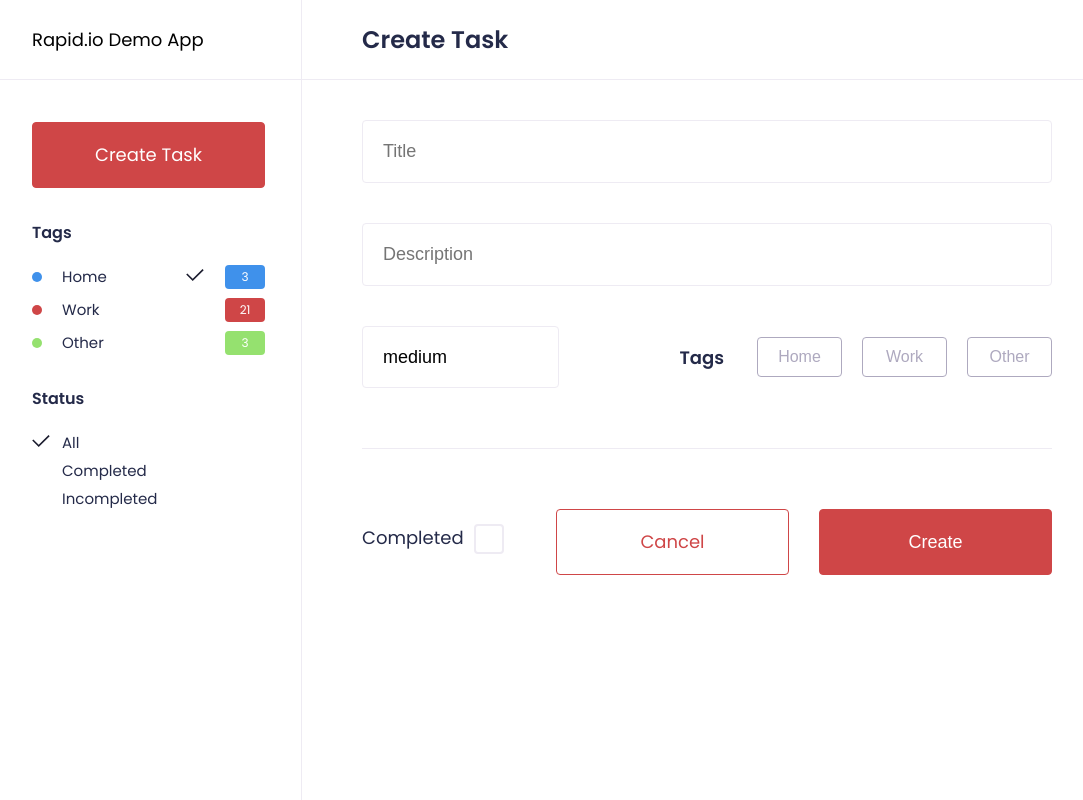
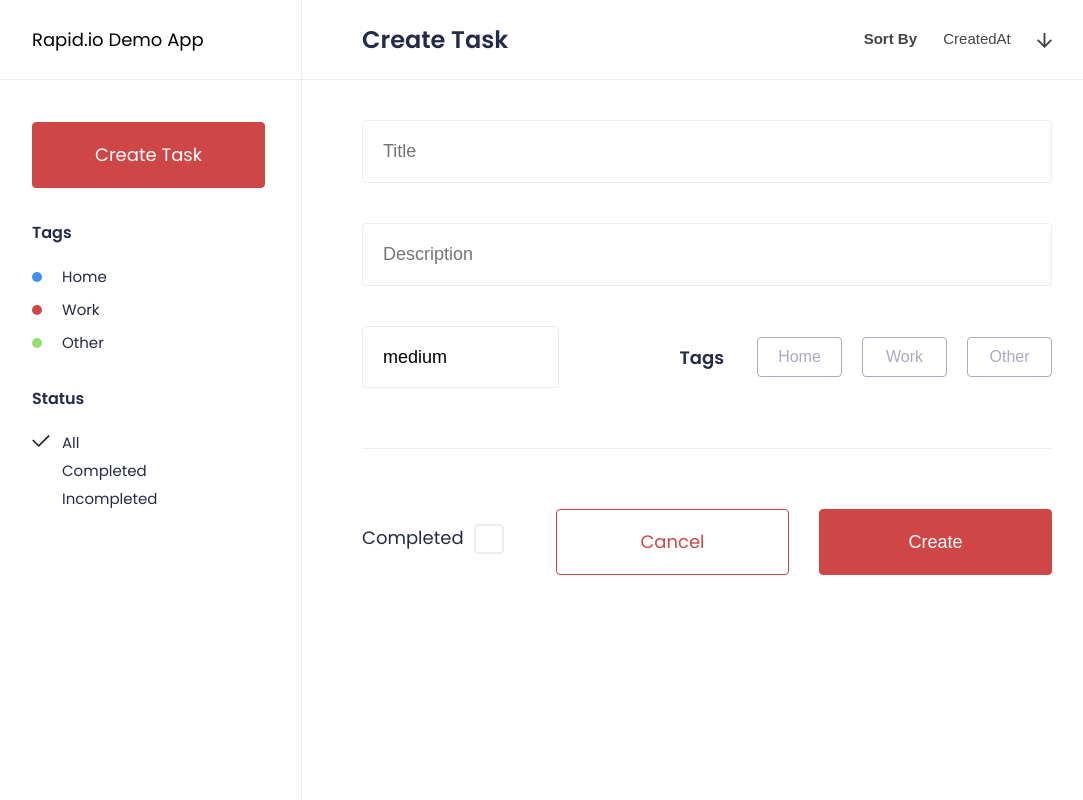
Before and after one commit to JSLibraryDirectory/demo-javascript-todo, a Next.js app: page /new in a window 1280 px wide. Shown: the whole page, without its empty margins (98-1181 px from the left). Built offline with nearby package versions, Linux system fonts and the light colour scheme; what rapid-io would draw is missing.

Commit message:
Add sorting and ordering

```diff
--- a/components/header.js
+++ b/components/header.js
@@ -1,14 +1,12 @@
 import SortBy from './sortby'
 
-export default ({ heading, canSort }) => (
+export default ({ heading, sort, onSortClick }) => (
   <header>
     <div className="wrap">
       <h1>{heading}</h1>
-      {canSort &&
-        <div className="right">
-          <SortBy />
-        </div>
-      }
+      <div className="right">
+        <SortBy selected={sort} onClick={onSortClick} />
+      </div>
     </div>
     <style jsx>
       {`
--- a/components/listStatuses.js
+++ b/components/listStatuses.js
@@ -1,13 +1,18 @@
 import Badge from './badge'
 import Check from './iconCheck'
 
-export default () => (
+const STATUS = ['all', 'completed', 'incompleted']
+
+export default ({ selected, onClick }) => (
   <div>
     <h2>Status</h2>
     <ul>
-      <li><Check /> All</li>
-      <li>Completed</li>
-      <li>Incompleted</li>
+      {STATUS.map(status =>
+        <li key={status} onClick={() => onClick(status)}>
+          {status}
+          {status === selected && <Check />}
+        </li>
+      )}
     </ul>
 
     <style jsx>
@@ -25,6 +30,7 @@ export default () => (
           cursor: pointer;
           font-size: 1.5rem;
           transition: color .2s ease;
+          text-transform: capitalize;
         }
 
         li:hover {
--- a/components/listTags.js
+++ b/components/listTags.js
@@ -1,23 +1,18 @@
 import Badge from './badge'
 import Check from './iconCheck'
 
-export default () => (
+const TAGS = ['home', 'work', 'other']
+
+export default ({ selected, onClick }) => (
   <div>
     <h2>Tags</h2>
     <ul>
-      <li className="home">
-        Home
-        <Check />
-        <Badge type="home">3</Badge>
-      </li>
-      <li className="work">
-        Work
-        <Badge type="work">21</Badge>
-      </li>
-      <li className="other">
-        Other
-        <Badge type="other">3</Badge>
-      </li>
+      {TAGS.map(tag =>
+        <li key={tag} className={tag} onClick={() => onClick(tag)}>
+          {tag}
+          {selected.includes(tag) && <Check />}
+        </li>
+      )}
     </ul>
 
     <style jsx>
@@ -36,6 +31,7 @@ export default () => (
           font-size: 1.5rem;
           position: relative;
           transition: color .2s ease;
+          text-transform: capitalize;
         }
 
         li:hover {
--- a/components/page.js
+++ b/components/page.js
@@ -1,15 +1,59 @@
+import React, { Component } from 'react'
+
 import Meta from './meta'
 import Sidebar from './sidebar'
 import Header from './header'
 
-export default ({ children, heading, canSort }) => (
+export default class Page extends Component {
+  constructor(props) {
+    super(props)
+    this.state = {
+      sort: 'createdAt',
+      tags: [],
+      status: 'all'
+    }
+  }
+
+  handleSortClick = sort => {
+    this.setState({ sort }, this.queryUpdated)
+  }
+
+  handleTagClick = tag => {
+    this.setState(prev => {
+      const { tags } = prev
+      const index = tags.indexOf(tag)
+      index === -1 ? tags.push(tag) : tags.splice(index, 1)
+      return { tags }
+    }, this.queryUpdated)
+  }
+
+  handleStatusClick = status => {
+    this.setState({ status }, this.queryUpdated)
+  }
+
+  queryUpdated = () => {
+    const { onQueryUpdate } = this.props
+    if (onQueryUpdate) {
+      const { sort, tags, status } = this.state
+      onQueryUpdate({ sort, tags, status })
+    }
+  }
+
+  render() {
+    const { children, heading } = this.props
+    const { sort, tags, status } = this.state
+    return (
       <div className="page">
         <Meta />
         <aside>
-      <Sidebar />
+          <Sidebar tags={tags} onTagClick={this.handleTagClick} status={status} onStatusClick={this.handleStatusClick} />
         </aside>
         <main>
-      <Header heading={heading} canSort={canSort}/>
+          <Header
+            heading={heading}
+            sort={sort}
+            onSortClick={this.handleSortClick}
+          />
           {children}
         </main>
         <style jsx>
@@ -31,3 +75,5 @@ export default ({ children, heading, canSort }) => (
         </style>
       </div>
     )
+  }
+}
--- a/components/sidebar.js
+++ b/components/sidebar.js
@@ -4,7 +4,7 @@ import Link from './link'
 import ListTags from './listTags'
 import ListStatuses from './listStatuses'
 
-export default () => (
+export default ({ tags, onTagClick, status, onStatusClick }) => (
   <div className="sidebar">
     <header>
       <NextLink href="/">
@@ -17,8 +17,8 @@ export default () => (
       <Link className="button" href="/new" prefetch>
         Create Task
       </Link>
-      <ListTags />
-      <ListStatuses />
+      <ListTags selected={tags} onClick={onTagClick} />
+      <ListStatuses selected={status} onClick={onStatusClick} />
     </div>
 
     <style jsx>
--- a/components/sortby.js
+++ b/components/sortby.js
@@ -1,41 +1,49 @@
 import React, { Component } from 'react'
+
 import Check from './iconCheck'
 import Arrow from './iconArrow'
+
+const SORT = ['createdAt', 'done', 'priority', 'title']
+
 
 export default class extends Component {
   constructor(props) {
     super(props)
     this.state = {
       isOpen: false,
-      selectedItem: 'Date Created'
     }
-    this.handleClick = this.handleClick.bind(this)
   }
 
-  handleClick() {
+  handleClick = () => {
     this.setState(prev => ({ isOpen: !prev.isOpen }))
   }
 
   render() {
-    const { list, children, activeItem } = this.props
-    const { isOpen, selectedItem } = this.state
+    const { children, selected, onClick } = this.props
+    const { isOpen } = this.state
     return (
       <div className="wrapper">
         <button onClick={this.handleClick}>
           Sort By
-          <span className="button__selected">
-            {selectedItem}
+          <span className="button-selected">
+            {selected}
           </span>
-          <span className={`arrow ${isOpen && 'arrow--open'}`}>
+          <span className={`arrow ${isOpen && 'arrow-open'}`}>
             <Arrow />
           </span>
         </button>
         {isOpen &&
           <ul>
-            <li className={'selected'}><Check /> Date Created</li>
-            <li>Priority</li>
-            <li>Completed</li>
-            <li>Title</li>
+            {SORT.map(val =>
+              <li
+                key={val}
+                className={selected === val && 'selected'}
+                onClick={() => onClick(val)}
+              >
+                {selected === val && <Check />}
+                {val}
+              </li>
+            )}
           </ul>}
         <style jsx>
           {`
@@ -53,15 +61,16 @@ export default class extends Component {
             color: #444444;
           }
 
-          .button__selected {
+          .button-selected {
             font-weight: 400;
             margin: 0 10px;
-            min-width: 90px;
+            min-width: 100px;
             display: inline-block;
             transition: color .2s ease;
+            text-transform: capitalize;
           }
 
-          button:hover .button__selected {
+          button:hover .button-selected {
             color: #CF4647;
           }
 
@@ -76,7 +85,7 @@ export default class extends Component {
             transform: rotate(-90deg);
           }
 
-          .arrow--open {
+          .arrow-open {
             transform: rotate(90deg);
           }
 
@@ -99,6 +108,7 @@ export default class extends Component {
             font-size: 1.5rem;
             opacity: 0.5;
             transition: opacity .15s ease;
+            text-transform: capitalize;
           }
 
           li:hover {
--- a/components/todo.js
+++ b/components/todo.js
@@ -17,7 +17,7 @@ export default ({
       <div className="text" onClick={onTodoClick}>
         <h2>
           <span className="title">{title}</span>
-          {tags && tags.map((val) => <Badge type={val} key={val} margin="-4px 0 0 20px">{val}</Badge> )}
+          {tags && tags.map(val => <Badge type={val} key={val} margin="-4px 0 0 20px">{val}</Badge> )}
         </h2>
         <p>{description}</p>
       </div>
--- a/lib/client.js
+++ b/lib/client.js
@@ -1,6 +1,6 @@
 import rapid from 'rapid-io'
 
-const API_KEY = 'MTMuNjQuNzcuMjAyOjgwODA='
+const API_KEY = 'ZGVtby13cy1zZXJ2aWNlLnJhcGlkLmlv'
 const AUTH_TOKEN = 'eyJ0eXAiOiJKV1QiLCJhbGciOiJIUzI1NiJ9.eyJ0b2tlbklkIjoiMGU0NzAyOWUtMDY2OC00NGRhLWFkMDItZWQ4N2E5MmQzY2E4IiwicnVsZXMiOlt7ImNvbGxlY3Rpb24iOiIuKiIsInJlYWQiOnRydWUsImNyZWF0ZSI6dHJ1ZSwidXBkYXRlIjp0cnVlLCJkZWxldGUiOnRydWV9XX0.dV5Z67kgjpaD7jWzOTtmZJBsx_kcapcy2dZ2YCM4m-o'
 
 const client = rapid.createClient(API_KEY)
--- a/pages/new.js
+++ b/pages/new.js
@@ -34,7 +34,6 @@ export default class extends Component {
   handleTagsChange = (value) => {
     const { tags } = this.state
     const index = tags.indexOf(value)
-
     index === -1 ? tags.push(value) : tags.splice(index, 1)
     this.setState({ tags })
   }
```
Also changed, not shown: lib/observe-todos.js (+41 -2 lines), pages/index.js (+16 -4 lines). Lines whose indentation alone changed are shown as unchanged.
